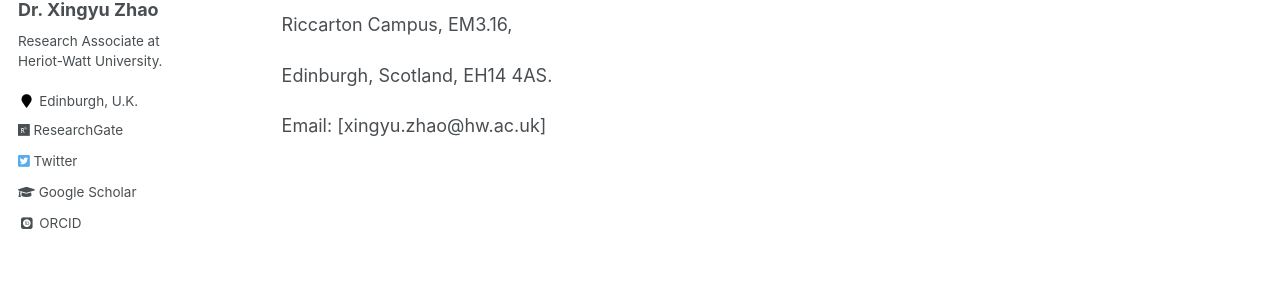
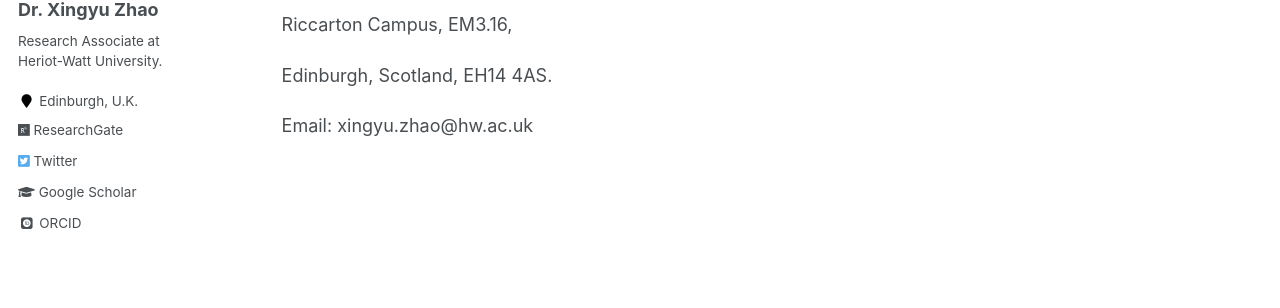
Before and after one commit to x-y-zhao/x-y-zhao.github.io, a Jekyll site: the page built from _pages/contact.md, in a window 1280 px wide. Shown: the part 304-612 px from the top of the page. Built offline with Jekyll 4.4.1, drawn with Linux system fonts in a browser that asks for light colours; some web fonts are replaced.

```diff
--- a/_pages/contact.md
+++ b/_pages/contact.md
@@ -19,4 +19,4 @@ Riccarton Campus, EM3.16,
 
 Edinburgh, Scotland, EH14 4AS.
 
-Email: [xingyu.zhao@hw.ac.uk]
+Email: xingyu.zhao@hw.ac.uk
```
